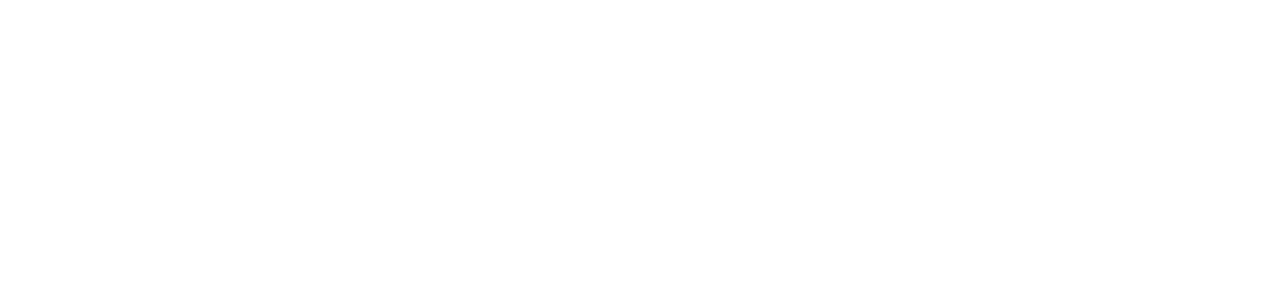
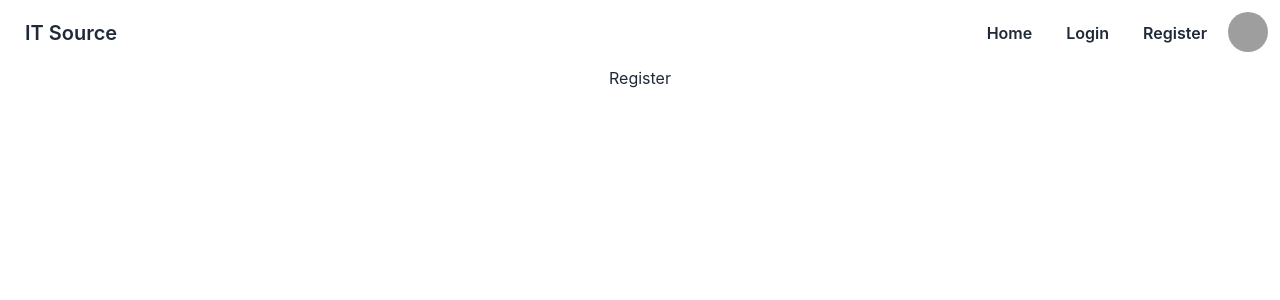
Before and after one commit to sourov101/IT-Source-client-side, a React (Create React App) app: page /register in a window 1280 px wide. Shown: the top 300 px of the page. Built offline with nearby package versions, Linux system fonts and the light colour scheme; grey boxes are pictures that could not be loaded.

Commit message:
components and routes created and header added

```diff
--- /dev/null
+++ b/src/components/Header/Header.js
@@ -0,0 +1,41 @@
+import React from 'react';
+import { Link } from 'react-router-dom';
+
+const Header = () => {
+    return (
+        <div>
+            <div className="navbar bg-base-100">
+                <div className="flex-1">
+                    <Link to='/' className="btn btn-ghost normal-case text-xl">IT Source</Link>
+                </div>
+                <div className="flex-none">
+                    <div className="">
+                        <Link className="btn btn-ghost normal-case text-base" to='/'>Home</Link>
+                        <Link className="btn btn-ghost normal-case text-base" to='/login'>Login</Link>
+                        <Link className="btn btn-ghost normal-case text-base" to='/register'>Register</Link>
+
+                    </div>
+                    <div className="dropdown dropdown-end">
+                        <label tabIndex={0} className="btn btn-ghost btn-circle avatar">
+                            <div className="w-10 rounded-full">
+                                <img src="https://placeimg.com/80/80/people" />
+                            </div>
+                        </label>
+                        <ul tabIndex={0} className="menu menu-compact dropdown-content mt-3 p-2 shadow bg-base-100 rounded-box w-52">
+                            <li>
+                                <a className="justify-between">
+                                    Profile
+                                    <span className="badge">New</span>
+                                </a>
+                            </li>
+                            <li><a>Settings</a></li>
+                            <li><a>Logout</a></li>
+                        </ul>
+                    </div>
+                </div>
+            </div>
+        </div>
+    );
+};
+
+export default Header;
--- /dev/null
+++ b/src/components/Home/Home.js
@@ -0,0 +1,11 @@
+import React from 'react';
+
+const Home = () => {
+    return (
+        <div>
+            <h1>Home</h1>
+        </div>
+    );
+};
+
+export default Home;
--- /dev/null
+++ b/src/components/Login/Login.js
@@ -0,0 +1,11 @@
+import React from 'react';
+
+const Login = () => {
+    return (
+        <div>
+            <h1>login</h1>
+        </div>
+    );
+};
+
+export default Login;
--- /dev/null
+++ b/src/components/Register/Register.js
@@ -0,0 +1,11 @@
+import React from 'react';
+
+const Register = () => {
+    return (
+        <div>
+            <h1>Register</h1>
+        </div>
+    );
+};
+
+export default Register;
--- /dev/null
+++ b/src/layouts/Main.js
@@ -0,0 +1,14 @@
+import React from 'react';
+import { Outlet } from 'react-router-dom';
+import Header from '../components/Header/Header';
+
+const Main = () => {
+    return (
+        <div>
+            <Header></Header>
+            <Outlet></Outlet>
+        </div>
+    );
+};
+
+export default Main;
```
Also changed, not shown: src/App.js (+27 -1 lines).
